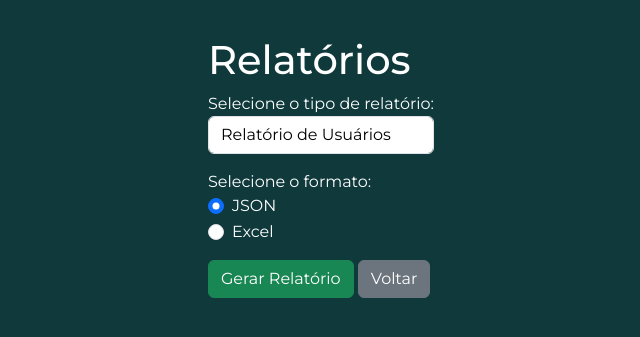
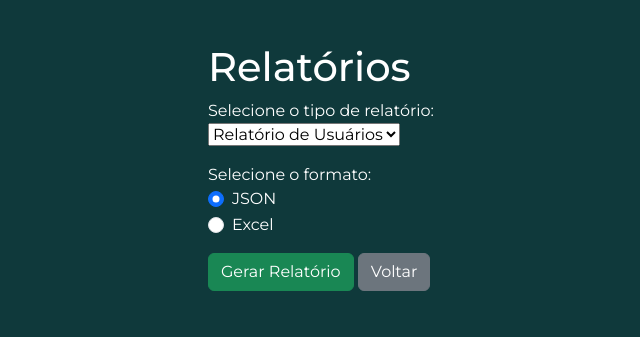
Before and after one commit to fblaz/impacta-project_biblioteca, a Flask app: page /report in a window 1280 px wide. Shown: the part 293-630 px from the top of the page, without its empty margins (319-959 px from the left). Run offline with Flask 3, Linux system fonts and the light colour scheme.

Commit message:
Adicionado a parte de relatorios

```diff
--- a/templates/book/report.html
+++ b/templates/book/report.html
@@ -12,11 +12,16 @@
     <form action="{{ url_for('report') }}" method="post">  <!-- Alteração na tag <form> -->
         <div class="form-group">
             <label for="relatorio">Selecione o tipo de relatório:</label>
-            <select class="form-control" id="relatorio" name="relatorio">
-                <option value="usuarios">Relatório de Usuários</option>
-                <option value="livros">Relatório de Livros</option>
-            </select>
+            <div class="row">
+                <div class="col-md-6">
+                    <select class="custom-select" id="relatorio" name="relatorio">
+                        <option value="usuarios">Relatório de Usuários</option>
+                        <option value="livros">Relatório de Livros</option>
+                    </select>
+                </div>
+            </div>
         </div>
+
         <div class="form-group mt-3">
             <label for="formato">Selecione o formato:</label>
             <div class="form-check">
```
